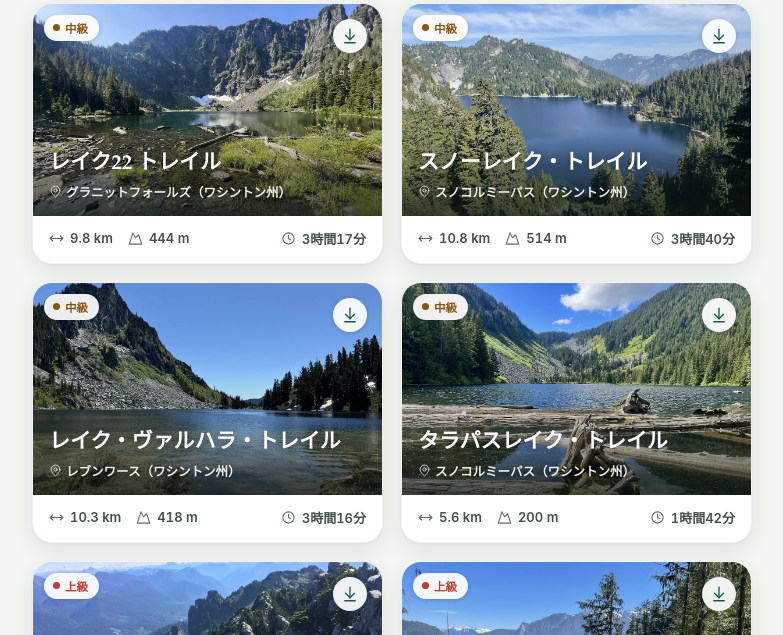
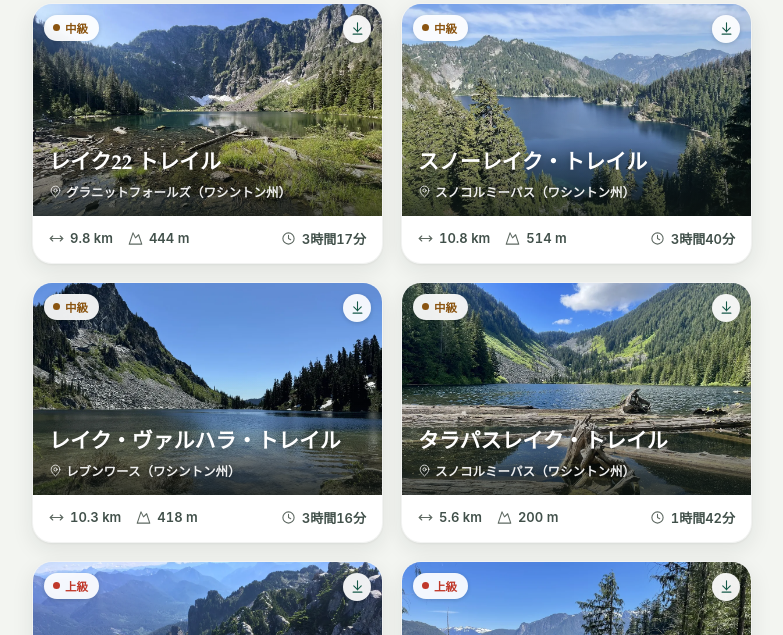
Before and after one commit to huangwaylon/gpx, a plain HTML site: page index.html in a window 1280 px wide. Shown: the part 165-800 px from the top of the page, without its empty margins (248-1031 px from the left). Drawn offline with nearby package versions, Linux system fonts and the light colour scheme.

Commit message:
Align per-trail download chip with the difficulty badge
The download chip was a 34px circle centered in a 44px tap box, so its center
sat ~7px below the difficulty badge's. Resize the visible chip to 28px (the
badge's height) and position it at top/right:12px so its center matches the
badge's (measured delta 0.2px) — they now sit on the same horizontal line and
read as the same size. The 44px iOS tap target is preserved via an invisible
::before, so accessibility/touch is unchanged. CSS-only; bumped APP_V to v19.

Verified in Chrome: badge/chip centers aligned, tap target still 44px, busy
ring + done render correctly at 28px, per-card tap still doesn't navigate, no
console errors.

Co-Authored-By: Claude Opus 4.8 (1M context) <noreply@anthropic.com>

```diff
--- a/app.css
+++ b/app.css
@@ -164,20 +164,23 @@ img { display:block; }
    It's a SIBLING of the card's <a> (inside .card-wrap), so tapping it never navigates. */
 .card-wrap { position:relative; flex-shrink:0; }
 .card-dl {
-  position:absolute; top:11px; right:11px; z-index:3;
-  width:44px; height:44px;                 /* 44px tap target; visible chip is the inner span */
+  position:absolute; top:12px; right:12px; z-index:3;   /* +1px vs the badge's 11px to clear the card's border, so both sit on the same line */
+  width:28px; height:28px;                 /* same height as the difficulty badge → centers align */
   display:flex; align-items:center; justify-content:center;
   padding:0; border:none; background:none; cursor:pointer; -webkit-tap-highlight-color:transparent;
 }
+.card-dl::before {                         /* invisible 44px tap target (iOS HIG), centered on the chip */
+  content:""; position:absolute; top:50%; left:50%; width:44px; height:44px; transform:translate(-50%,-50%);
+}
 .card-dl .cdl-ic {
   display:flex; align-items:center; justify-content:center;
-  width:34px; height:34px; border-radius:50%;
+  width:28px; height:28px; border-radius:50%;
   background:rgba(255,255,255,0.92);
   -webkit-backdrop-filter:blur(8px); backdrop-filter:blur(8px);
   box-shadow:0 1px 4px rgba(14,22,18,0.18);
   color:var(--pine-d); transition:transform .1s, background .15s, color .15s;
 }
-.card-dl .ic { width:18px; height:18px; }
+.card-dl .ic { width:15px; height:15px; }
 .card-dl:active .cdl-ic { transform:scale(0.9); }
 .card-dl.busy .cdl-ic {                     /* determinate progress ring; --p (0–100) set from JS */
   color:var(--pine-d);
--- a/sw.js
+++ b/sw.js
@@ -1,4 +1,4 @@
-const APP_V = 'wa-trails-app-v18';   // bumped: per-trail download buttons on list cards + green walked-line halo
+const APP_V = 'wa-trails-app-v19';   // bumped: align per-trail download chip with the difficulty badge (same size + horizontal line)
 
 importScripts('./tiles-db.js');       // shared store → self.TileStore (also loaded by the page)
 
```
